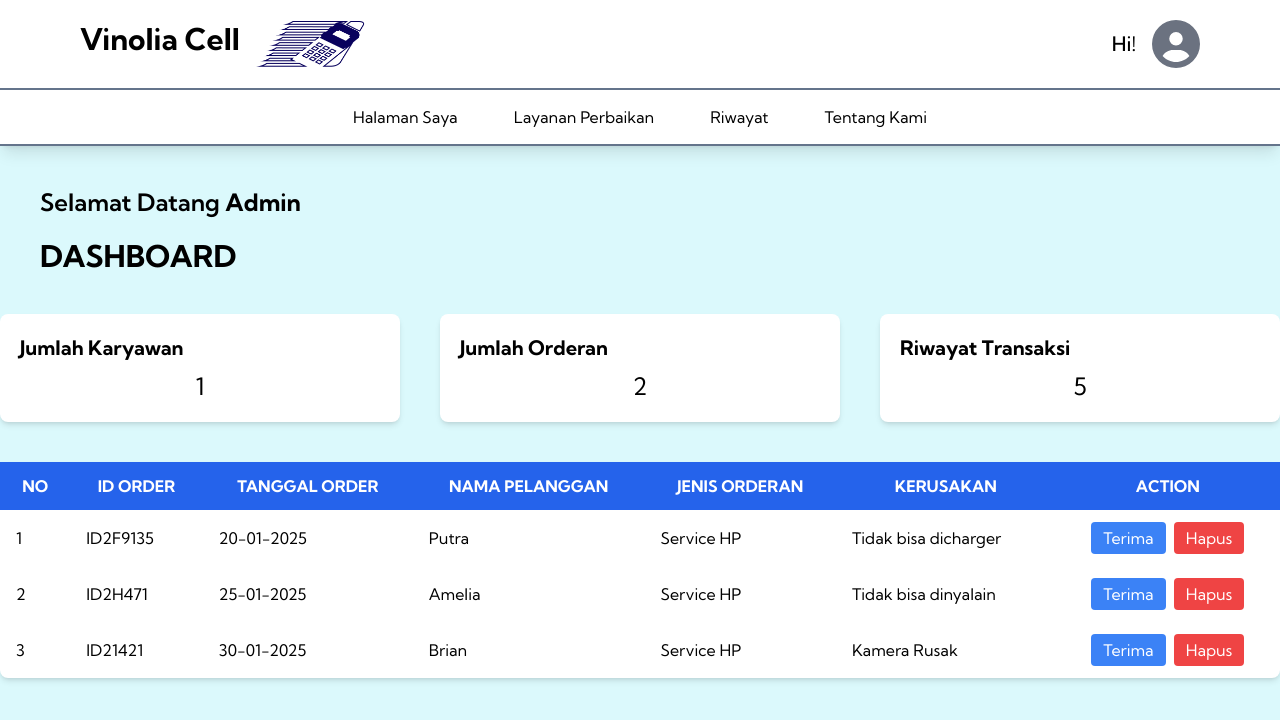
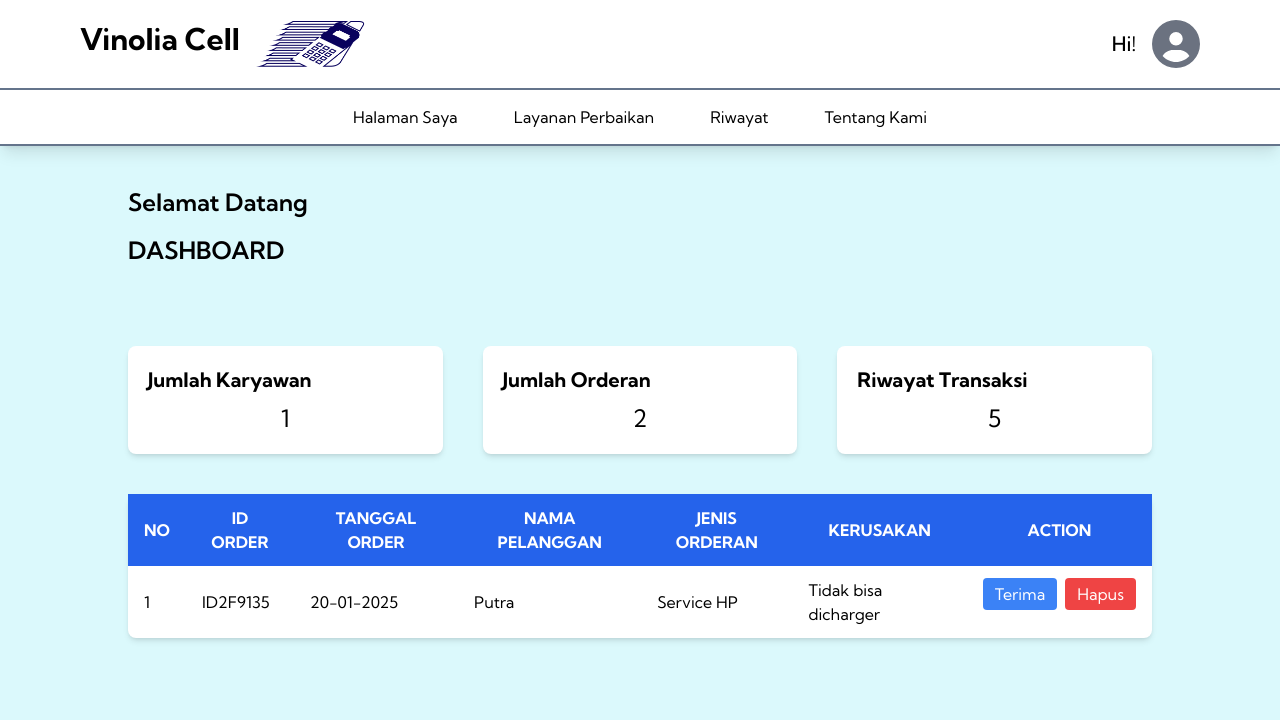
Before and after one commit to amelia-iky/vinoliacell-frontend, a React (Vite) app: page /admin in a window 1280 px wide. Shown: the top 720 px of the page. Built offline with nearby package versions, Linux system fonts and the light colour scheme; sample sign-in values are in the browser's storage.

Commit message:
update AdminDashboard to include OrderTable and display user name

```diff
--- a/src/pages/AdminDasboard.jsx
+++ b/src/pages/AdminDasboard.jsx
@@ -1,84 +1,23 @@
 import Navbar from '../elements/Navbar';
 import Card from '../elements/AdminPages/Card';
+import OrderTable from '../elements/AdminPages/OrderTable';
+import { getUserName } from '../utils/Auth';
 
 const AdminDashboard = () => {
+  const userName = getUserName();
+
   return (
     <>
       <Navbar />
-      <div className='text-2xl font-semibold px-10'>
-        <h1 className='pt-10'>
-          Selamat Datang <span className='font-bold'>Admin</span>
-        </h1>
-        <h1 className='text-3xl pt-5 font-bold'>DASHBOARD</h1>
-      </div>
-
-      <Card />
-
-      {/* Order Table */}
-      <div className='pt-10'>
-        <table className='w-full bg-white shadow-md rounded-lg'>
-          <thead className='bg-blue-600 text-white'>
-            <tr>
-              <th className='py-3 px-4'>NO</th>
-              <th className='py-3 px-4'>ID ORDER</th>
-              <th className='py-3 px-4'>TANGGAL ORDER</th>
-              <th className='py-3 px-4'>NAMA PELANGGAN</th>
-              <th className='py-3 px-4'>JENIS ORDERAN</th>
-              <th className='py-3 px-4'>KERUSAKAN</th>
-              <th className='py-3 px-4'>ACTION</th>
-            </tr>
-          </thead>
-          <tbody>
-            <tr className='Pelanggan 1'>
-              <td className='py-3 px-4'>1</td>
-              <td className='py-3 px-4'>ID2F9135</td>
-              <td className='py-3 px-4'>20-01-2025</td>
-              <td className='py-3 px-4'>Putra</td>
-              <td className='py-3 px-4'>Service HP</td>
-              <td className='py-3 px-4'>Tidak bisa dicharger</td>
-              <td className='py-3 px-4 flex gap-2 justify-center'>
-                <button className='bg-blue-500 text-white px-3 py-1 rounded'>
-                  Terima
-                </button>
-                <button className='bg-red-500 text-white px-3 py-1 rounded'>
-                  Hapus
-                </button>
-              </td>
-            </tr>
-            <tr className='Pelanggan 2'>
-              <td className='py-3 px-4'>2</td>
-              <td className='py-3 px-4'>ID2H471</td>
-              <td className='py-3 px-4'>25-01-2025</td>
-              <td className='py-3 px-4'>Amelia</td>
-              <td className='py-3 px-4'>Service HP</td>
-              <td className='py-3 px-4'>Tidak bisa dinyalain</td>
-              <td className='py-3 px-4 flex gap-2 justify-center'>
-                <button className='bg-blue-500 text-white px-3 py-1 rounded'>
-                  Terima
-                </button>
-                <button className='bg-red-500 text-white px-3 py-1 rounded'>
-                  Hapus
-                </button>
-              </td>
-            </tr>
-            <tr className='Pelanggan 3'>
-              <td className='py-3 px-4'>3</td>
-              <td className='py-3 px-4'>ID21421</td>
-              <td className='py-3 px-4'>30-01-2025</td>
-              <td className='py-3 px-4'>Brian</td>
-              <td className='py-3 px-4'>Service HP</td>
-              <td className='py-3 px-4'>Kamera Rusak</td>
-              <td className='py-3 px-4 flex gap-2 justify-center'>
-                <button className='bg-blue-500 text-white px-3 py-1 rounded'>
-                  Terima
-                </button>
-                <button className='bg-red-500 text-white px-3 py-1 rounded'>
-                  Hapus
-                </button>
-              </td>
-            </tr>
-          </tbody>
-        </table>
+      <div className='mx-32'>
+        <div className='flex flex-col gap-4 py-10 text-2xl font-semibold'>
+          <h1>
+            Selamat Datang <span className='font-bold'>{userName}</span>
+          </h1>
+          <h1>DASHBOARD</h1>
+        </div>
+        <Card />
+        <OrderTable />
       </div>
     </>
   );
```
